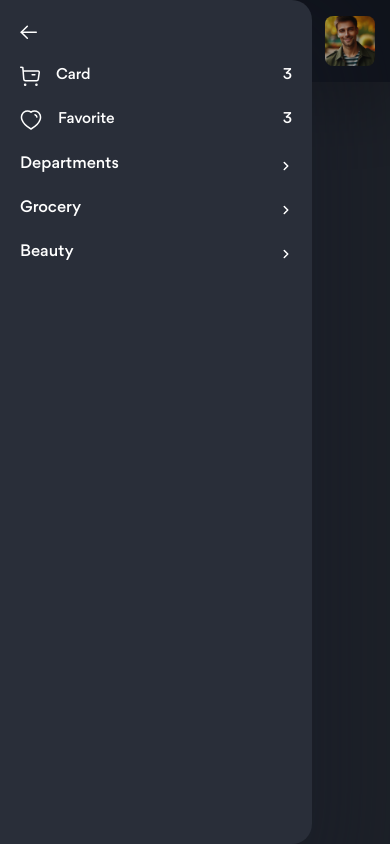
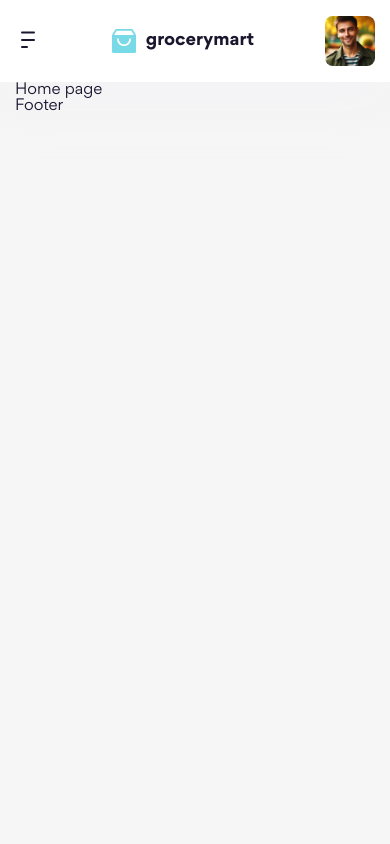
Before and after one commit to giahao95/f8-htmlcss-08, a website: page index.html in a window 390 px wide. Drawn offline with Linux system fonts and the light colour scheme.

Commit message:
Responsive phần Navbar #6

```diff
--- a/index.html
+++ b/index.html
@@ -1,5 +1,5 @@
 <!DOCTYPE html>
-<html lang="en" class="dark">
+<html lang="en">
   <head>
     <meta charset="UTF-8" />
     <meta name="viewport" content="width=device-width, initial-scale=1.0" />
--- a/scss/layout/_header.scss
+++ b/scss/layout/_header.scss
@@ -112,6 +112,7 @@
 
       height: calc(100% - 26px);
       overflow-y: auto;
+      overscroll-behavior: contain;
     }
 
     @include abstracts.breakpoint(md) {
--- a/templates/header.html
+++ b/templates/header.html
@@ -12,7 +12,7 @@
     </a>
 
     <!-- Navbar -->
-    <nav id="navbar" class="navbar show">
+    <nav id="navbar" class="navbar hide">
       <button class="navbar__close-btn js-toggle" toggle-target="#navbar">
         <img src="./assets/icons/arrow-left.svg" alt="" class="icon"/>
       </button>
```
Also changed, not shown: assets/css/main.css, 1 other file.
